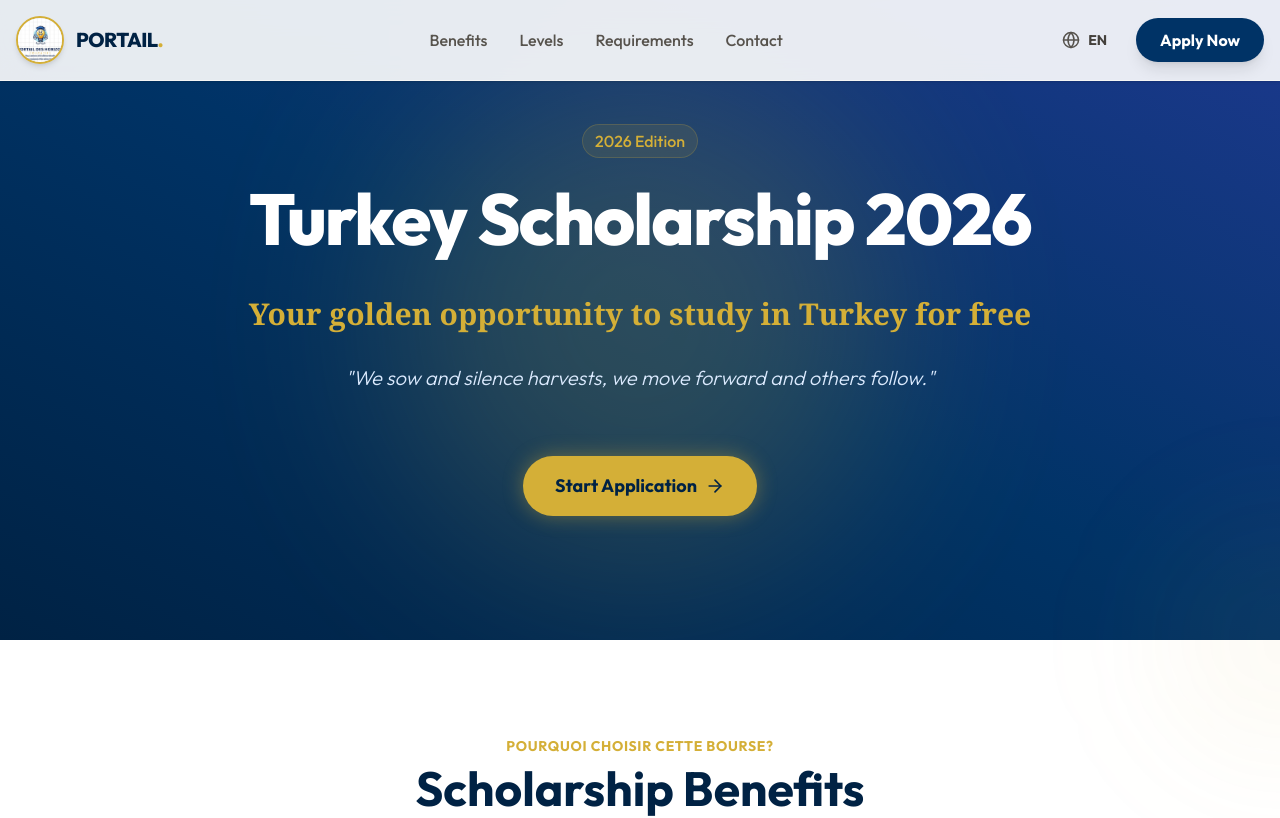
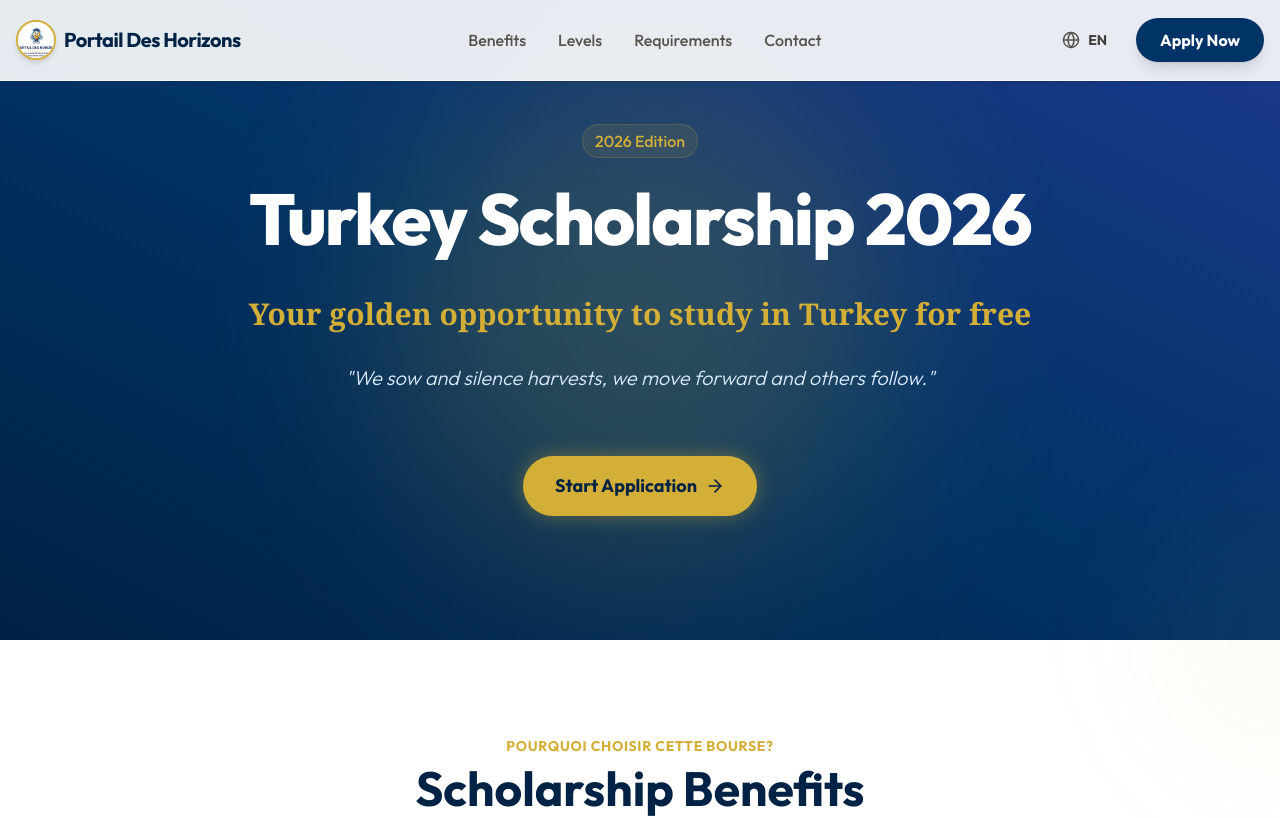
Before and after one commit to Lucman223/Portail-des-Horizons, a Next.js app: page /en in a window 1280 px wide. Shown: the top 818 px of the page. Built offline with nearby package versions, Linux system fonts and the light colour scheme.

Commit message:
Update logo to logo1.jpeg and fix next/image imports

```diff
--- a/src/components/Footer.tsx
+++ b/src/components/Footer.tsx
@@ -1,5 +1,6 @@
 import { useTranslations } from 'next-intl';
 import { Phone, Mail, MapPin, Facebook, Instagram } from 'lucide-react';
+import Image from 'next/image';
 
 export default function Footer() {
     const t = useTranslations('Footer');
@@ -10,12 +11,12 @@
                 <div className="grid grid-cols-1 lg:grid-cols-3 gap-12">
                     {/* Brand */}
                     <div className="space-y-6">
-                        <h3 className="text-2xl font-bold text-white flex items-center gap-2">
-                            <div className="w-10 h-10 overflow-hidden rounded-md border border-brand-gold/50">
-                                <img src="/logo.jpeg" alt="Logo" className="object-cover w-full h-full" />
+                        <div className="flex items-center gap-2 mb-4">
+                            <div className="relative w-12 h-12 overflow-hidden rounded-full border-2 border-brand-gold">
+                                <Image src="/logo1.jpeg" alt="Logo" fill className="object-cover" />
                             </div>
-                            PORTAIL DES HORIZONS
-                        </h3>
+                            <span className="font-bold text-2xl text-white">Portail Des Horizons</span>
+                        </div>
                         <p className="leading-relaxed text-stone-500 max-w-sm">
                             "Nous semons et le silence récolte, nous avançons et les autres suivent."
                             <br />
--- a/src/components/Navbar.tsx
+++ b/src/components/Navbar.tsx
@@ -4,6 +4,7 @@
 import { useLocale, useTranslations } from 'next-intl';
 import { Globe, Menu } from 'lucide-react';
 import { useState } from 'react';
+import Image from 'next/image';
 
 export default function Navbar() {
     const t = useTranslations('Navigation');
@@ -19,13 +20,11 @@
     return (
         <nav className="fixed top-0 left-0 right-0 z-50 bg-white/90 backdrop-blur-lg border-b border-stone-100 shadow-sm">
             <div className="container mx-auto px-4 h-20 flex items-center justify-between">
-                <Link href="/" className="flex items-center gap-3">
-                    <div className="relative w-12 h-12 overflow-hidden rounded-full border-2 border-brand-gold shadow-md">
-                        <img src="/logo.jpeg" alt="Portail Des Horizons Logo" className="object-cover w-full h-full" />
+                <Link href="/" className="flex items-center gap-2">
+                    <div className="relative w-10 h-10 overflow-hidden rounded-full border-2 border-brand-gold shadow-md">
+                        <Image src="/logo1.jpeg" alt="Portail Logo" fill className="object-cover" />
                     </div>
-                    <span className="text-xl font-extrabold text-brand-blue-dark tracking-tight hidden sm:block">
-                        PORTAIL<span className="text-brand-gold">.</span>
-                    </span>
+                    <span className="font-bold text-xl text-brand-blue-dark tracking-tight hidden sm:block">Portail Des Horizons</span>
                 </Link>
 
                 {/* Desktop Menu */}
```
Also changed, not shown: public/logo1.jpeg (added).
